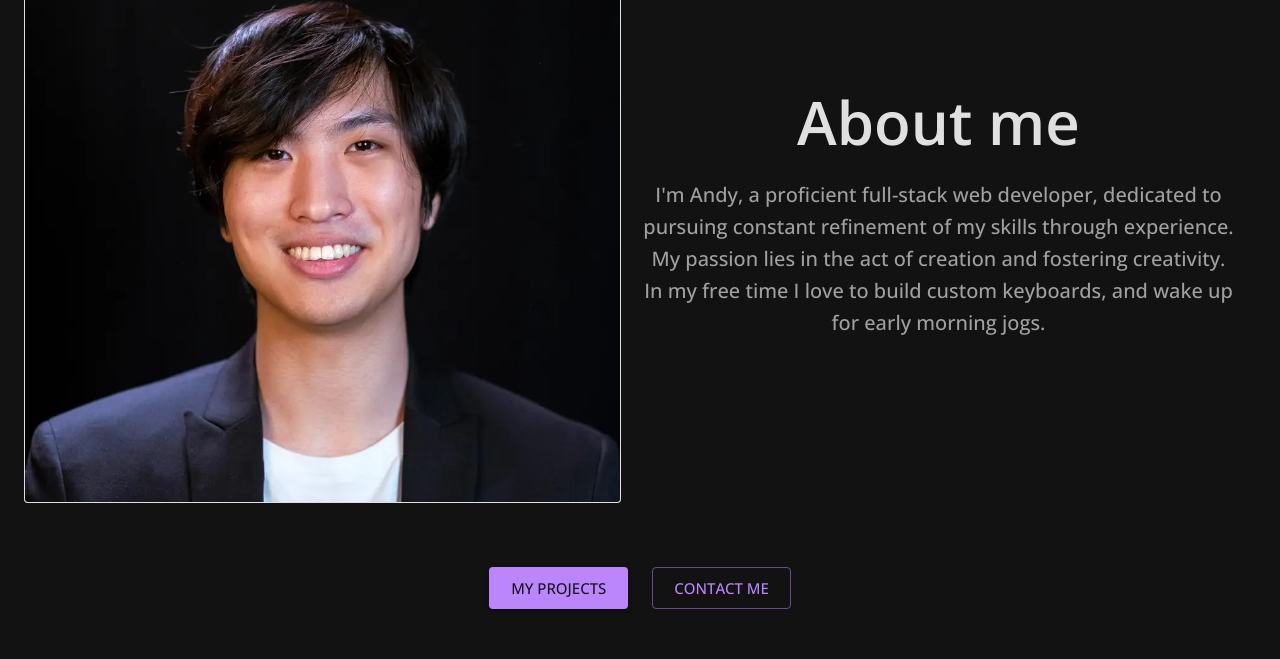
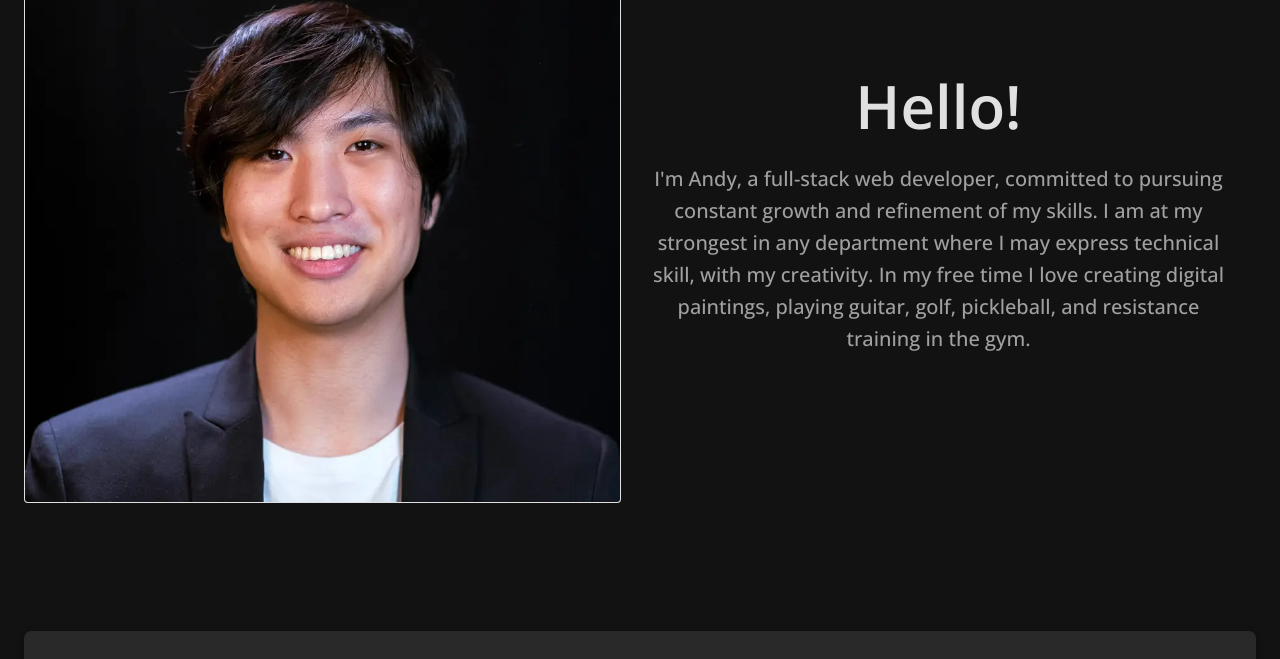
Before and after one commit to Andydchoo/react-portfolio, a React (Create React App) app in the folder client/: page / in a window 1280 px wide. Shown: the part 211-870 px from the top of the page. Built offline with nearby package versions, Linux system fonts and the light colour scheme; no server answers.

Commit message:
updating about. changing hosting service.

```diff
--- a/client/package.json
+++ b/client/package.json
@@ -1,6 +1,6 @@
 {
   "name": "client",
-  "version": "0.1.0",
+  "version": "1.0.0",
   "private": true,
   "dependencies": {
     "@emailjs/browser": "^3.10.0",
--- a/client/src/components/About.jsx
+++ b/client/src/components/About.jsx
@@ -87,31 +87,32 @@ export default function About() {
                 display: { xs: "none", sm: "none", med: "none", lg: "block" },
               }}
             >
-              About me
+              Hello!
             </Typography>
             <Typography variant="h6" align="center" color="text.sub" paragraph>
-              I'm Andy, a proficient full-stack web developer, dedicated to
-              pursuing constant refinement of my skills through experience. My
-              passion lies in the act of creation and fostering creativity. In
-              my free time I love to build custom keyboards, and wake up for
-              early morning jogs.
+              I'm Andy, a full-stack web developer, committed to pursuing
+              constant growth and refinement of my skills. I am at my strongest
+              in any department where I may express technical skill, with my
+              creativity. In my free time I love creating digital paintings,
+              playing guitar, golf, pickleball, and resistance training in the
+              gym.
             </Typography>
           </Stack>
         </Container>
 
-        <Stack
+        {/* <Stack
           sx={{ pt: 4 }}
           direction="row"
           spacing={3}
           justifyContent="center"
         >
           <Button variant="contained" href="#Projects" size="large">
-            My Projects
+            Projects
           </Button>
           <Button variant="outlined" href="#Contact" size="large">
-            Contact me
+            Contact
           </Button>
-        </Stack>
+        </Stack> */}
       </Box>
     </ThemeProvider>
   );
```
Also changed, not shown: 1 other file (tests, documents, lock files or other folders).
